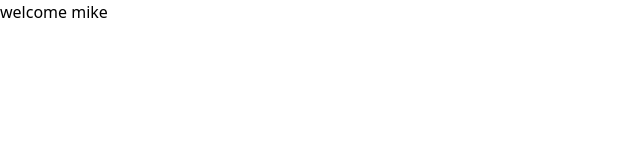
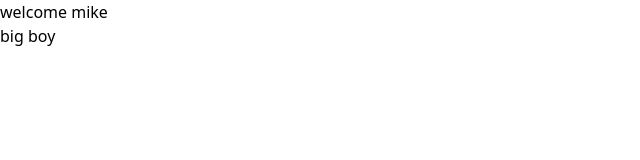
Before and after one commit to heismyke/facebookclone, a plain HTML site: page index.html in a window 1280 px wide. Shown: the full height of the page, 0-640 px from the left. Drawn offline with nearby package versions, Linux system fonts and the light colour scheme.

Commit message:
all messages added

```diff
--- a/index.html
+++ b/index.html
@@ -9,5 +9,6 @@
 </head>
 <body>
   <h2>welcome mike</h2>
+  <p>big boy</p>
 </body>
 </html>
```
